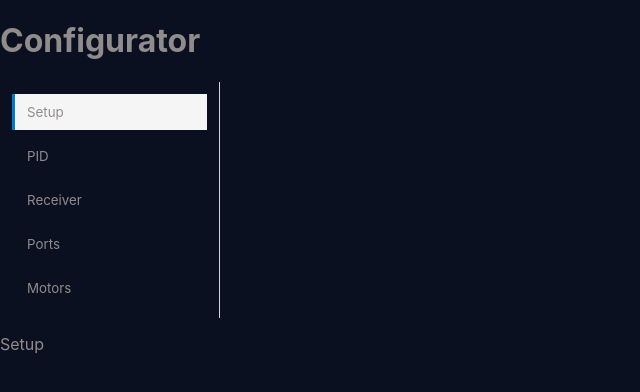
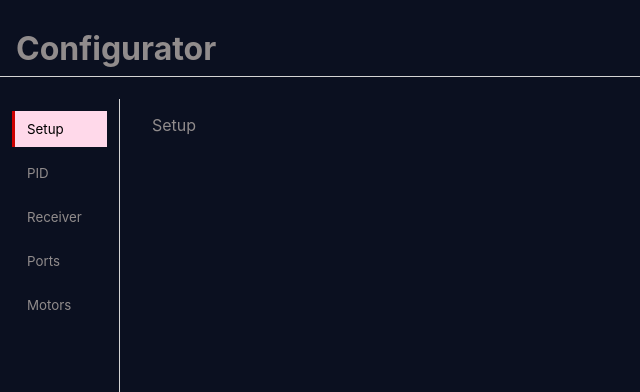
Before and after one commit to Adam76e54/drone, a React (Vite) app in the folder configurator_ui/: page / in a window 1280 px wide. Shown: the top 392 px of the page, without its empty margins (0-640 px from the left). Built offline with nearby package versions, Linux system fonts and the light colour scheme.

Commit message:
Played with css, got the grid working

```diff
--- a/configurator_ui/src/ConfiguratorPage.css
+++ b/configurator_ui/src/ConfiguratorPage.css
@@ -1,7 +1,23 @@
 .configurator-layout {
     display: grid;
-    grid-template-columns: 220px 1fr;
-    min-height: 100vh;
+    grid-template-rows: auto 1fr;
+    grid-template-columns: 120px 1fr;
+    height: 90vh;
+}
+
+.header {
+    grid-column: 1 / -1;
+    grid-row: 1 / span 1;
+    padding: 0.5rem 1rem;
+    background: transparent;
+    border-bottom: 1px solid #d4d4d4;
+}
+
+.content-area {
+    display: flex;
+    grid-column: 2 / span 1;
+    grid-row: 2 / span 1;
+    padding: 16px;
 }
 
 .sidebar {
@@ -22,12 +38,14 @@
 }
 
 .tab:hover {
-    background: #f5f5f5;
+    background: #ffdada;
+    color:  #000000;
 }
 
 .tab.active {
-    background: #f5f5f5;
-    border-left: 3px solid #007acc;
+    background: #ffd9ea;
+    border-left: 3px solid #cc0000;
+    color:  #000000;
 }
 
 .content {
--- a/configurator_ui/src/ConfiguratorPage.tsx
+++ b/configurator_ui/src/ConfiguratorPage.tsx
@@ -13,13 +13,14 @@ export function ConfiguratorPage() {
     const [activeTab, setActiveTab] = useState<TabId>("Setup");
 
     return (
-        <div className="configurator-layout">
-            <main>
-                <h1>Configurator</h1>
+        <div>
+
+            <main className="configurator-layout">
+                <h1 className="header">Configurator</h1>
 
                 <TabBar activeTab={activeTab} onTabChange={setActiveTab} />
 
-                <section style={{ marginTop: "1rem" }}>
+                <section className="content-area" style={{ marginLeft: "1rem" }}>
                     {activeTab === "Setup" && <SetupTab />}
                     {activeTab === "PID" && <PidTab />}
                     {activeTab === "Receiver" && <ReceiverTab />}
@@ -28,5 +29,6 @@ export function ConfiguratorPage() {
                 </section>
             </main>
         </div>
+
     );
 }
```
